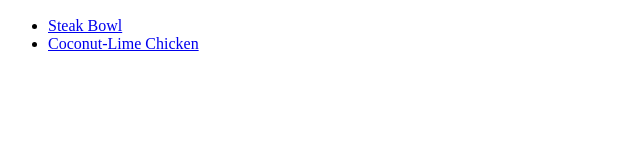
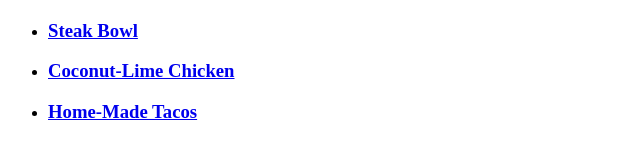
Before and after one commit to Passeri-lf/odin-recipes, a plain HTML site: page index.html in a window 1280 px wide. Shown: the part 99-258 px from the top of the page, without its empty margins (0-640 px from the left). Drawn offline with Linux system fonts and the light colour scheme.

Commit message:
- Create "home-made tacos" .html file and add link to page

```diff
--- a/index.html
+++ b/index.html
@@ -9,8 +9,9 @@
         <img src="recipes/Spices.jpg">
         <br>
         <ul>
-            <li><a href="recipes/steak-bowl.html">Steak Bowl</a></li>
-            <li><a href="recipes/coconut-lime-chicken.html">Coconut-Lime Chicken</a></li>
+            <li><h3><a href="recipes/steak-bowl.html">Steak Bowl</a></h3></li>
+            <li><h3><a href="recipes/coconut-lime-chicken.html">Coconut-Lime Chicken</a></h3></li>
+            <li><h3><a href="recipes/homemade-tacos.html">Home-Made Tacos</a></h3></li>
         </ul>
 
     </body>
```
